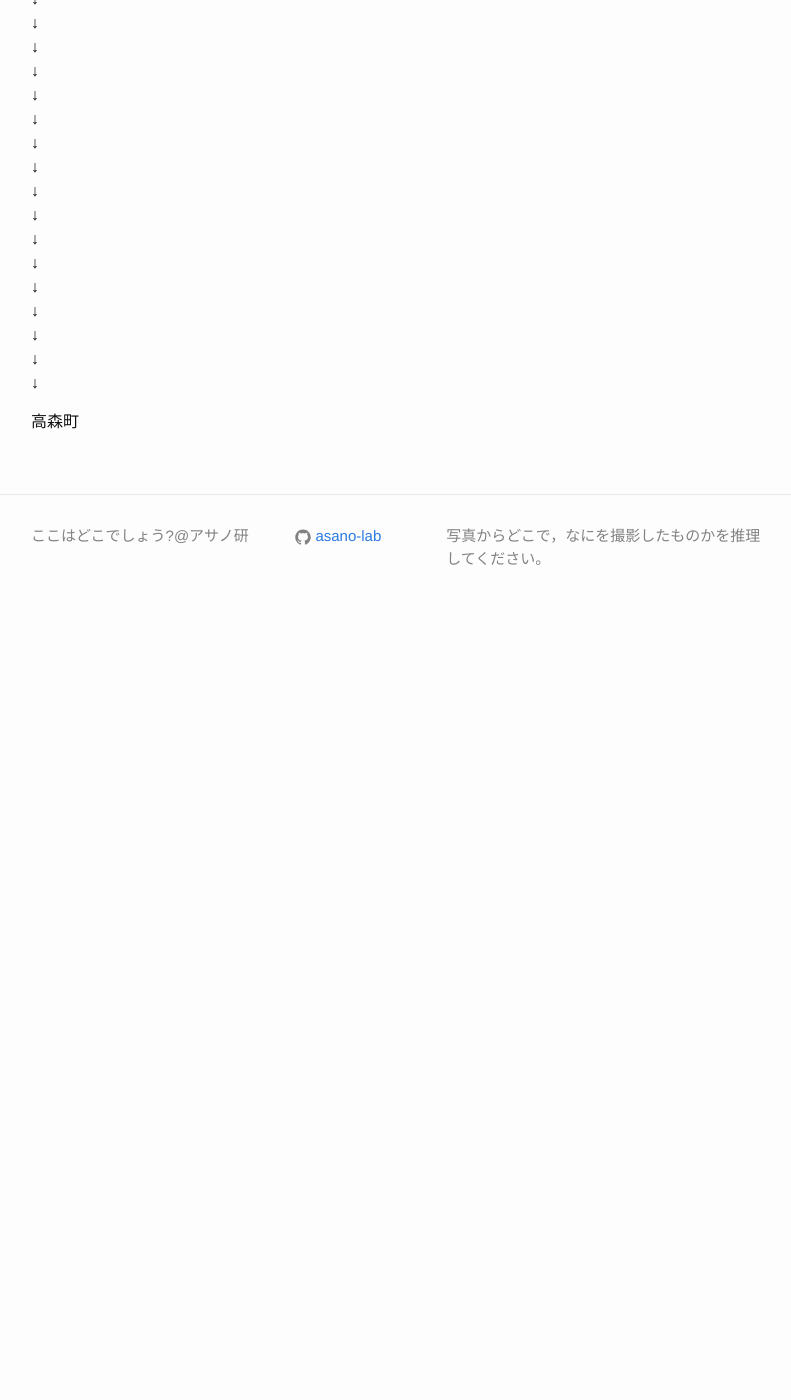
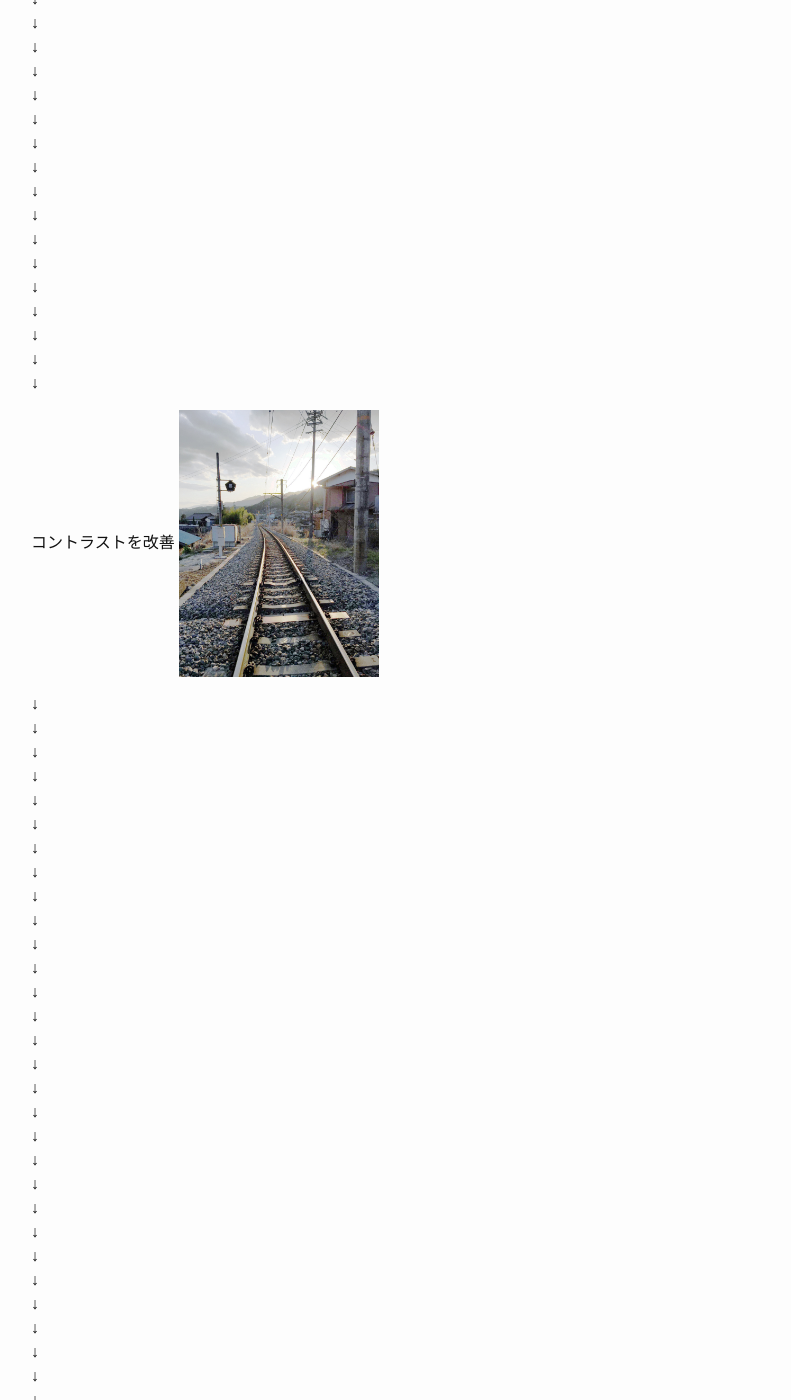
Before and after one commit to asano-lab/kokodoko, a Jekyll site: the page built from _posts/2021-08-10-q42.md, in a window 1280 px wide and 1400 px high, scrolled down 4050 px. Shown: the whole window, without its empty margins (239-1030 px from the left). Built offline with Jekyll 4.4.1, drawn with Linux system fonts in a browser that asks for light colours; before the commit the page ends 4680 px from its top, so only the background shows below that; some of the changed text lies outside the part shown.

Commit message:
htmlの記述で再度平坦化の写真を参照

```diff
--- a/_posts/2021-08-10-q42.md
+++ b/_posts/2021-08-10-q42.md
@@ -34,4 +34,28 @@ categories: question
 &darr;<br />&darr;<br />&darr;<br />&darr;<br />&darr;<br />&darr;<br />&darr;<br />&darr;<br />
 &darr;<br />&darr;<br />&darr;<br />&darr;<br />&darr;<br />&darr;<br />&darr;<br />&darr;
 
+コントラストを改善
+<img src="/kokodoko/images/q42_flat.jpg" width="200" alt="平坦化">
+
+&darr;<br />&darr;<br />&darr;<br />&darr;<br />&darr;<br />&darr;<br />&darr;<br />&darr;<br />
+&darr;<br />&darr;<br />&darr;<br />&darr;<br />&darr;<br />&darr;<br />&darr;<br />&darr;<br />
+&darr;<br />&darr;<br />&darr;<br />&darr;<br />&darr;<br />&darr;<br />&darr;<br />&darr;<br />
+&darr;<br />&darr;<br />&darr;<br />&darr;<br />&darr;<br />&darr;<br />&darr;<br />&darr;<br />
+&darr;<br />&darr;<br />&darr;<br />&darr;<br />&darr;<br />&darr;<br />&darr;<br />&darr;<br />
+&darr;<br />&darr;<br />&darr;<br />&darr;<br />&darr;<br />&darr;<br />&darr;<br />&darr;<br />
+&darr;<br />&darr;<br />&darr;<br />&darr;<br />&darr;<br />&darr;<br />&darr;<br />&darr;<br />
+&darr;<br />&darr;<br />&darr;<br />&darr;<br />&darr;<br />&darr;<br />&darr;<br />&darr;<br />
+&darr;<br />&darr;<br />&darr;<br />&darr;<br />&darr;<br />&darr;<br />&darr;<br />&darr;<br />
+&darr;<br />&darr;<br />&darr;<br />&darr;<br />&darr;<br />&darr;<br />&darr;<br />&darr;<br />
+&darr;<br />&darr;<br />&darr;<br />&darr;<br />&darr;<br />&darr;<br />&darr;<br />&darr;<br />
+&darr;<br />&darr;<br />&darr;<br />&darr;<br />&darr;<br />&darr;<br />&darr;<br />&darr;<br />
+&darr;<br />&darr;<br />&darr;<br />&darr;<br />&darr;<br />&darr;<br />&darr;<br />&darr;<br />
+&darr;<br />&darr;<br />&darr;<br />&darr;<br />&darr;<br />&darr;<br />&darr;<br />&darr;<br />
+&darr;<br />&darr;<br />&darr;<br />&darr;<br />&darr;<br />&darr;<br />&darr;<br />&darr;<br />
+&darr;<br />&darr;<br />&darr;<br />&darr;<br />&darr;<br />&darr;<br />&darr;<br />&darr;<br />
+&darr;<br />&darr;<br />&darr;<br />&darr;<br />&darr;<br />&darr;<br />&darr;<br />&darr;<br />
+&darr;<br />&darr;<br />&darr;<br />&darr;<br />&darr;<br />&darr;<br />&darr;<br />&darr;<br />
+&darr;<br />&darr;<br />&darr;<br />&darr;<br />&darr;<br />&darr;<br />&darr;<br />&darr;<br />
+&darr;<br />&darr;<br />&darr;<br />&darr;<br />&darr;<br />&darr;<br />&darr;<br />&darr;
+
 高森町
```
Also changed, not shown: images/q42_flat.jpg (added).
